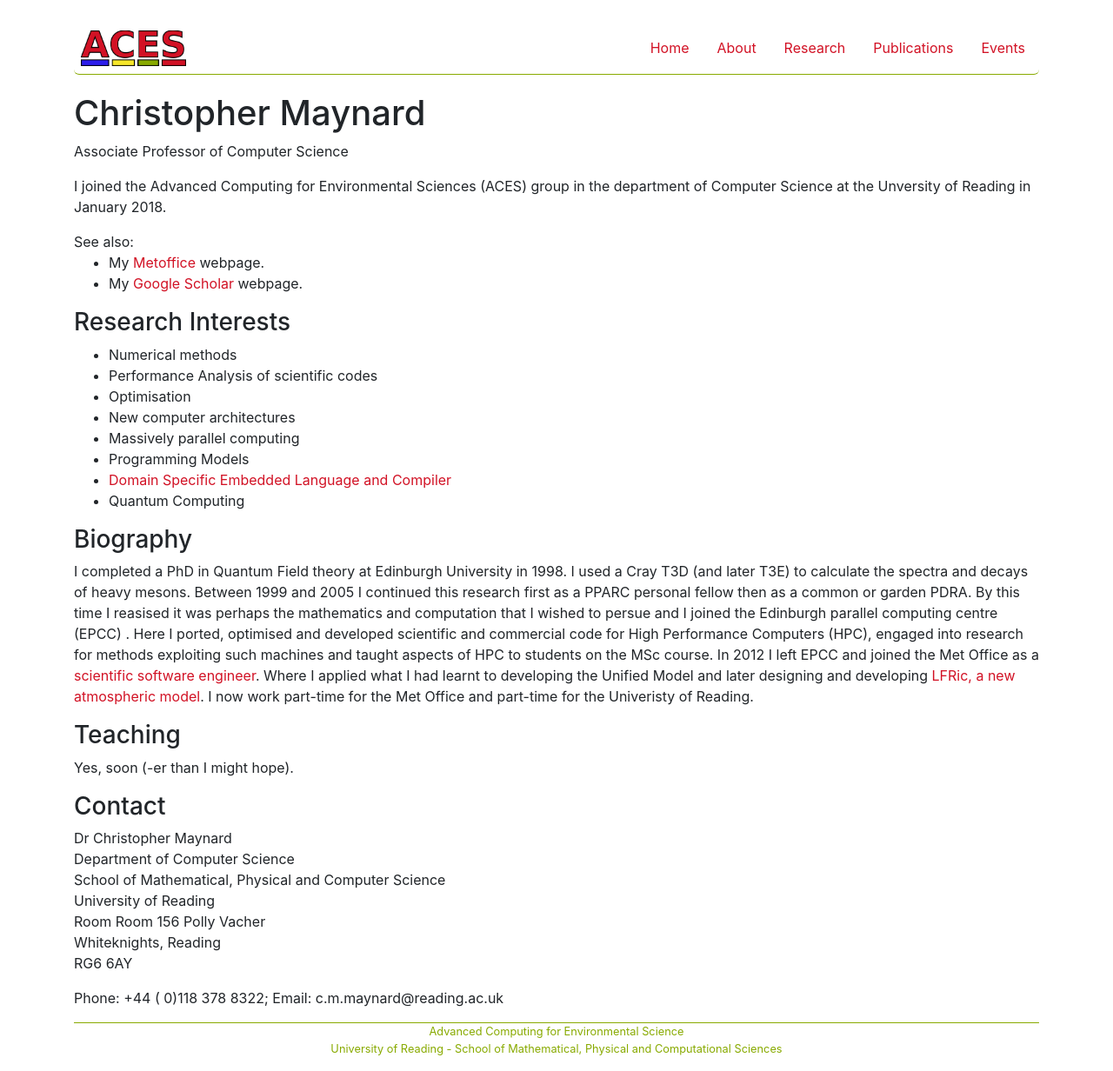
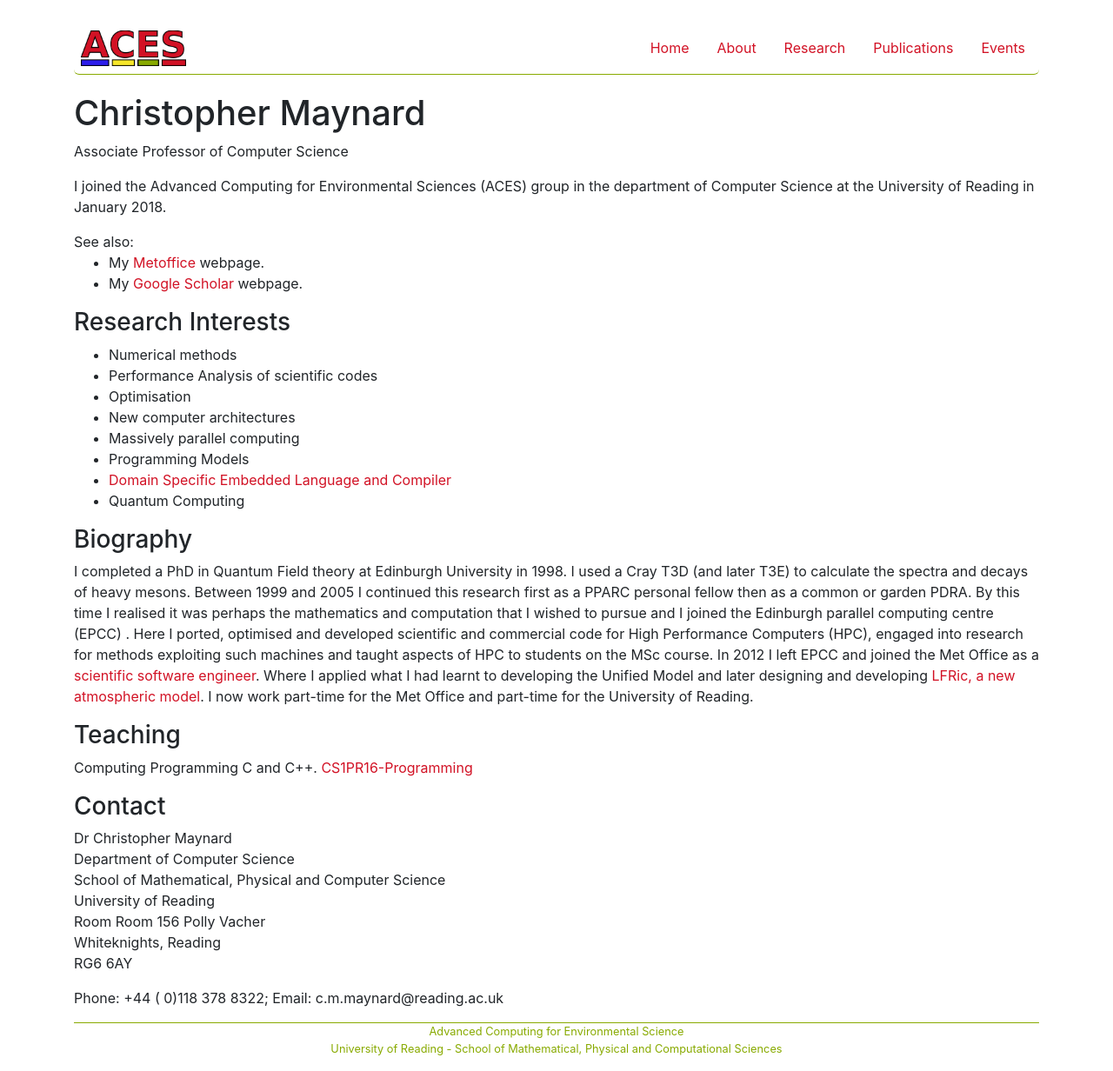
Before and after one commit to uor-aces/uor-aces.github.io, a Jekyll site: the page built from bio/chris.md, in a window 1280 px wide. Shown: the whole page at 87% size. Built offline with Jekyll 4.4.1, drawn with Linux system fonts in a browser that asks for light colours.

Commit message:
Corrected typos and added teaching.

```diff
--- a/bio/chris.md
+++ b/bio/chris.md
@@ -14,7 +14,7 @@ email: c.m.maynard@reading.ac.uk
 phone: +44 ( 0)118 378 8322
 room: Room 156
 bio-headline: >
-    I joined the Advanced Computing for Environmental Sciences (ACES) group in the department of Computer Science at the Unversity of Reading in January 2018.
+    I joined the Advanced Computing for Environmental Sciences (ACES) group in the department of Computer Science at the University of Reading in January 2018.
 ---
 
 ### Research Interests
@@ -33,8 +33,8 @@ I completed a PhD in Quantum Field theory at Edinburgh University
 in 1998. I used a Cray T3D (and later T3E) to calculate the spectra
 and decays of heavy mesons.  Between 1999 and 2005 I continued this
 research first as a PPARC personal fellow then as a common or garden
-PDRA. By this time I reasised it was perhaps the mathematics and
-computation that I wished to persue and I joined the Edinburgh
+PDRA. By this time I realised it was perhaps the mathematics and
+computation that I wished to pursue and I joined the Edinburgh
 parallel computing centre (EPCC) <epcc.ed.ac.uk>. Here I ported,
 optimised and developed scientific and commercial code for High
 Performance Computers (HPC), engaged into research for methods
@@ -45,8 +45,8 @@ software engineer</a>.  Where I applied what I had learnt to
 developing the Unified Model and later designing and developing <a
 href="https://www.metoffice.gov.uk/research/modelling-systems/lfric">LFRic,
 a new atmospheric model</a>. I now work part-time for the Met Office
-and part-time for the Univeristy of Reading.
+and part-time for the University of Reading.
 
 ### Teaching
-
-Yes, soon (-er than I might hope).
+Computing Programming C and C++.
+[CS1PR16-Programming](http://www.reading.ac.uk/modules/document.aspx?modP=CS1PR16&modYR=1819)
```
